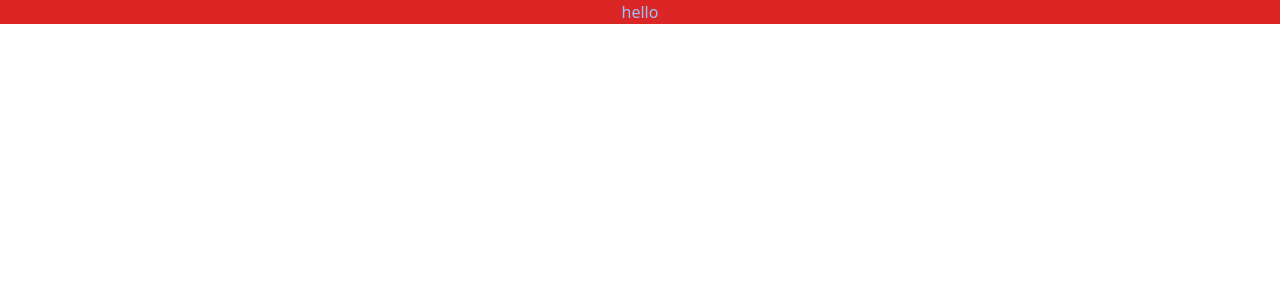
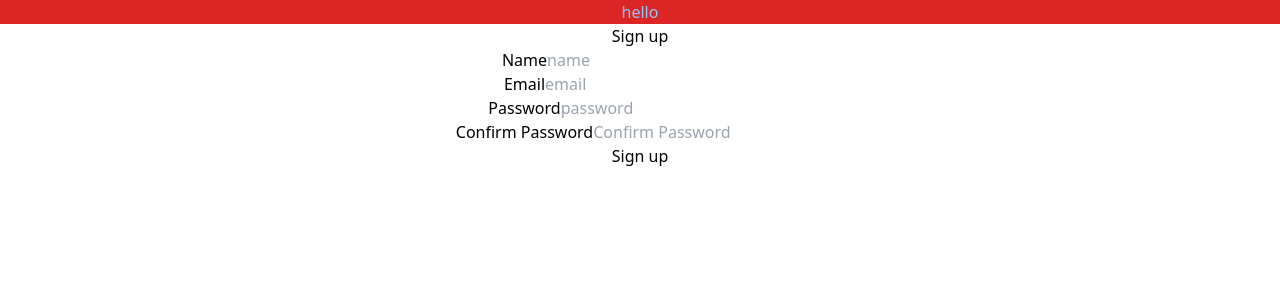
Before and after one commit to fcbjimmy/project, a React (Create React App) app in the folder client/: page / in a window 1280 px wide. Shown: the top 300 px of the page. Built offline with nearby package versions, Linux system fonts and the light colour scheme.

Commit message:
signup form

```diff
--- a/client/package.json
+++ b/client/package.json
@@ -3,6 +3,7 @@
   "version": "0.1.0",
   "private": true,
   "dependencies": {
+    "@hookform/resolvers": "^2.9.10",
     "@testing-library/jest-dom": "^5.16.5",
     "@testing-library/react": "^13.4.0",
     "@testing-library/user-event": "^13.5.0",
@@ -12,9 +13,12 @@
     "@types/react-dom": "^18.0.9",
     "react": "^18.2.0",
     "react-dom": "^18.2.0",
+    "react-hook-form": "^7.39.4",
+    "react-icons": "^4.6.0",
     "react-scripts": "5.0.1",
     "typescript": "^4.9.3",
-    "web-vitals": "^2.1.4"
+    "web-vitals": "^2.1.4",
+    "yup": "^0.32.11"
   },
   "scripts": {
     "start": "react-scripts start",
--- a/client/src/App.tsx
+++ b/client/src/App.tsx
@@ -1,9 +1,11 @@
 import "./App.css";
+import { Signup } from "./pages/index";
 
 function App() {
   return (
     <div className="App">
       <div className="bg-red-600 text-blue-300">hello</div>
+      <Signup />
     </div>
   );
 }
--- /dev/null
+++ b/client/src/models/signup.ts
@@ -0,0 +1,21 @@
+import * as yup from "yup";
+
+export const schema = yup.object().shape({
+  name: yup
+    .string()
+    .min(4, "Name must be at least 4 characters long")
+    .max(32)
+    .required(),
+  email: yup
+    .string()
+    .email("Please enter a valid email!")
+    .required("Email is required!"),
+  password: yup
+    .string()
+    .min(5, "Password must be longer than 5 characters!")
+    .required("Password is required!"),
+  confirmPassword: yup
+    .string()
+    .required("Confirm Password is required!")
+    .oneOf([yup.ref("password"), null], "Passwords must match!"),
+});
--- /dev/null
+++ b/client/src/pages/Signup.tsx
@@ -0,0 +1,80 @@
+import { useForm } from "react-hook-form";
+import { yupResolver } from "@hookform/resolvers/yup";
+import { schema } from "../models/signup";
+import React, { useEffect, useState } from "react";
+import { string } from "yup/lib/locale";
+
+interface FormInputs {
+  name: string;
+  email: string;
+  password: string;
+  confirmPassword: string;
+}
+
+const Signup = (): JSX.Element => {
+  const {
+    register,
+    formState: { errors },
+    handleSubmit,
+    reset,
+  } = useForm<FormInputs>({ resolver: yupResolver(schema) });
+
+  const onSubmitHandler = (data: FormInputs) => {
+    console.log(data);
+  };
+
+  return (
+    <section>
+      <form onSubmit={handleSubmit(onSubmitHandler)}>
+        <h1>Sign up</h1>
+        <ul>
+          <li>
+            <p>{errors.name?.message}</p>
+            <label htmlFor="name">Name</label>
+            <input
+              {...register("name")}
+              type="name"
+              id="name"
+              placeholder="name"
+            />
+          </li>
+          <li>
+            <p>{errors.email?.message}</p>
+            <label htmlFor="email">Email</label>
+            <input
+              {...register("email")}
+              type="email"
+              id="email"
+              placeholder="email"
+            />
+          </li>
+          <li>
+            <p>{errors.password?.message}</p>
+            <label htmlFor="password">Password</label>
+            <input
+              {...register("password")}
+              type="password"
+              id="password"
+              placeholder="password"
+            />
+          </li>
+          <li>
+            <p>{errors.confirmPassword?.message}</p>
+            <label htmlFor="ConfirmPassword">Confirm Password</label>
+            <input
+              {...register("confirmPassword")}
+              type="password"
+              id="ConfirmPassword"
+              placeholder="Confirm Password"
+            />
+          </li>
+          <li>
+            <button type="submit">Sign up</button>
+          </li>
+        </ul>
+      </form>
+    </section>
+  );
+};
+
+export default Signup;
--- /dev/null
+++ b/client/src/pages/index.ts
@@ -0,0 +1,3 @@
+import Signup from "./Signup";
+
+export { Signup };
```
Also changed, not shown: 1 other file (tests, documents, lock files or other folders).
